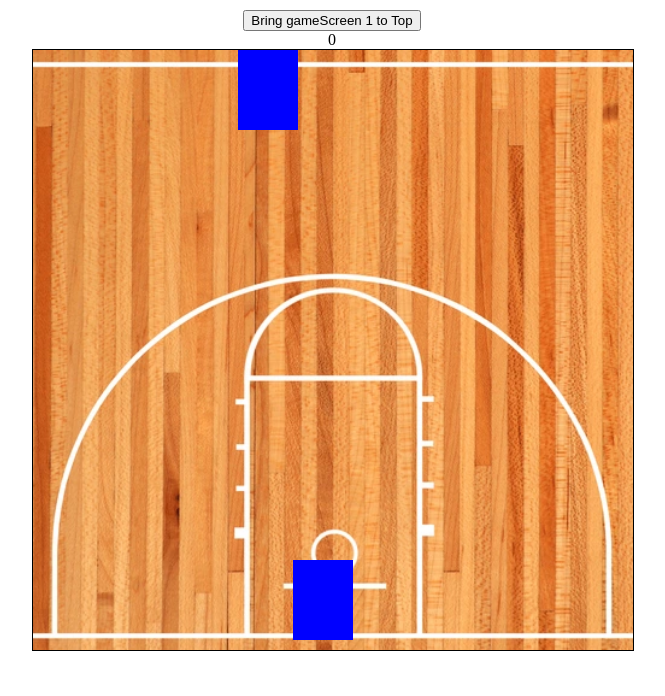
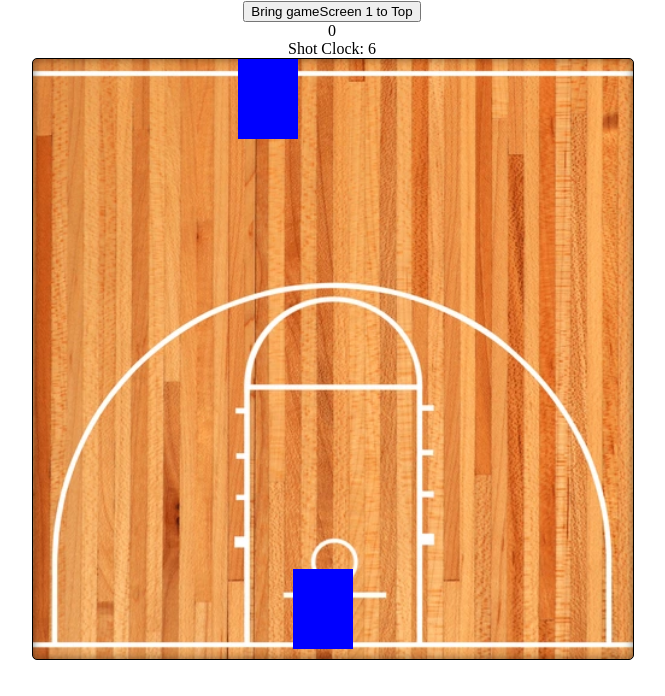
Before and after one commit to JuddCMelvin/Straight-Hoopin-V1, a plain HTML site: page index.html in a window 1280 px wide. Shown: the part 104-800 px from the top of the page, without its empty margins (308-973 px from the left). Drawn offline with Linux system fonts and the light colour scheme.

Commit message:
shotclock works

```diff
--- a/index.html
+++ b/index.html
@@ -16,11 +16,13 @@
             <!-- <button onclick="bringToTop('gameScreen2')">Bring gameScreen 2 to Top</button>
             <button onclick="bringToTop('gameScreen3')">Bring gameScreen 3 to Top</button> -->
             <div id="scoreBoard">0</div>
+            <div id="shotClock">Shot Clock: <span id="timer">10</span></div>
             <div class="container">
                 <div class="gameScreen gameScreen1" id="gameScreen1">
                     <div id="basket"></div>
                     <div class="ball"></div>
                     <div id="hand"></div>
+
                 </div>
                 <!-- <div class="gameScreen gameScreen2" id="gameScreen2">Div 2</div>
                 <div class="gameScreen gameScreen3" id="gameScreen3">Div 3</div> -->
--- a/main.js
+++ b/main.js
@@ -7,6 +7,7 @@ let basketX = screenWidth/2 - basketWidth/2;
 let basketY = 80;
 let collisionCounter = 0;
 let ball;
+let time = 5;
 
 function moveBasket() {
     basketX += direction;
@@ -160,3 +161,31 @@ function updateCounter() {
     // Update the innerHTML of the counter display element
     scoreBoard.innerHTML = `Collision Counter: ${collisionCounter}`;
 }
+
+//____________________________ShotClock_____________________________
+
+let shotClock = document.getElementById('timer')
+
+function timer(){
+    let sec = 10;
+    const timer = setInterval(function(){
+        document.getElementById('timer').innerHTML= sec;
+        sec--;
+        if (sec < 0) {
+            clearInterval(timer);
+            //gameOver()
+        }
+    }, 1000);
+}
+
+timer()
+
+//_____________________________Game Over Scree_______________________
+
+
+    // if(time = 0) {
+    //     timer.innerHTML = 0;
+    // }
+
+
+//will need this when start button clicked
--- a/v2styles.css
+++ b/v2styles.css
@@ -38,6 +38,8 @@ main {
     border: 1px solid black;
     background-repeat: no-repeat;
     background-position: center;
+    border-radius: 5px;
+    box-shadow: inset 0 0 10px rgba(0, 0, 0, 0.5);
 }
 
 .gameScreen1 {
```
